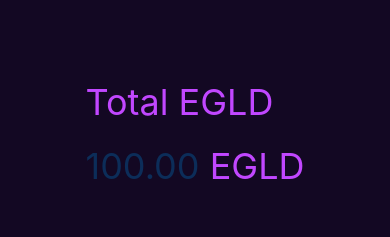
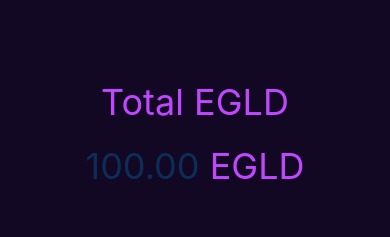
Before and after one commit to flaviuseremia/MultiversX-React-Native-Dapp, a React Native app: screen /DashboardTabs in a window 390 px wide. Shown: the part 123-360 px from the top of the page. Built offline with nearby package versions, Linux system fonts and the light colour scheme.

Commit message:
Allign on middle the texts

```diff
--- a/components/TotalEgld.tsx
+++ b/components/TotalEgld.tsx
@@ -9,7 +9,7 @@ type TotalEgldProps = {
 
 function TotalEgld({title, sum}: TotalEgldProps) {
   return (
-    <View>
+    <View style={styles.container}>
       <Text style={styles.text}>{title}</Text>
       <Text style={styles.text}>
         <Text style={styles.xText}>{sum}</Text> EGLD
@@ -19,6 +19,9 @@ function TotalEgld({title, sum}: TotalEgldProps) {
 }
 
 const styles = StyleSheet.create({
+  container: {
+    alignItems: 'center',
+  },
   text: {
     fontSize: 36,
     marginVertical: 10,
```
